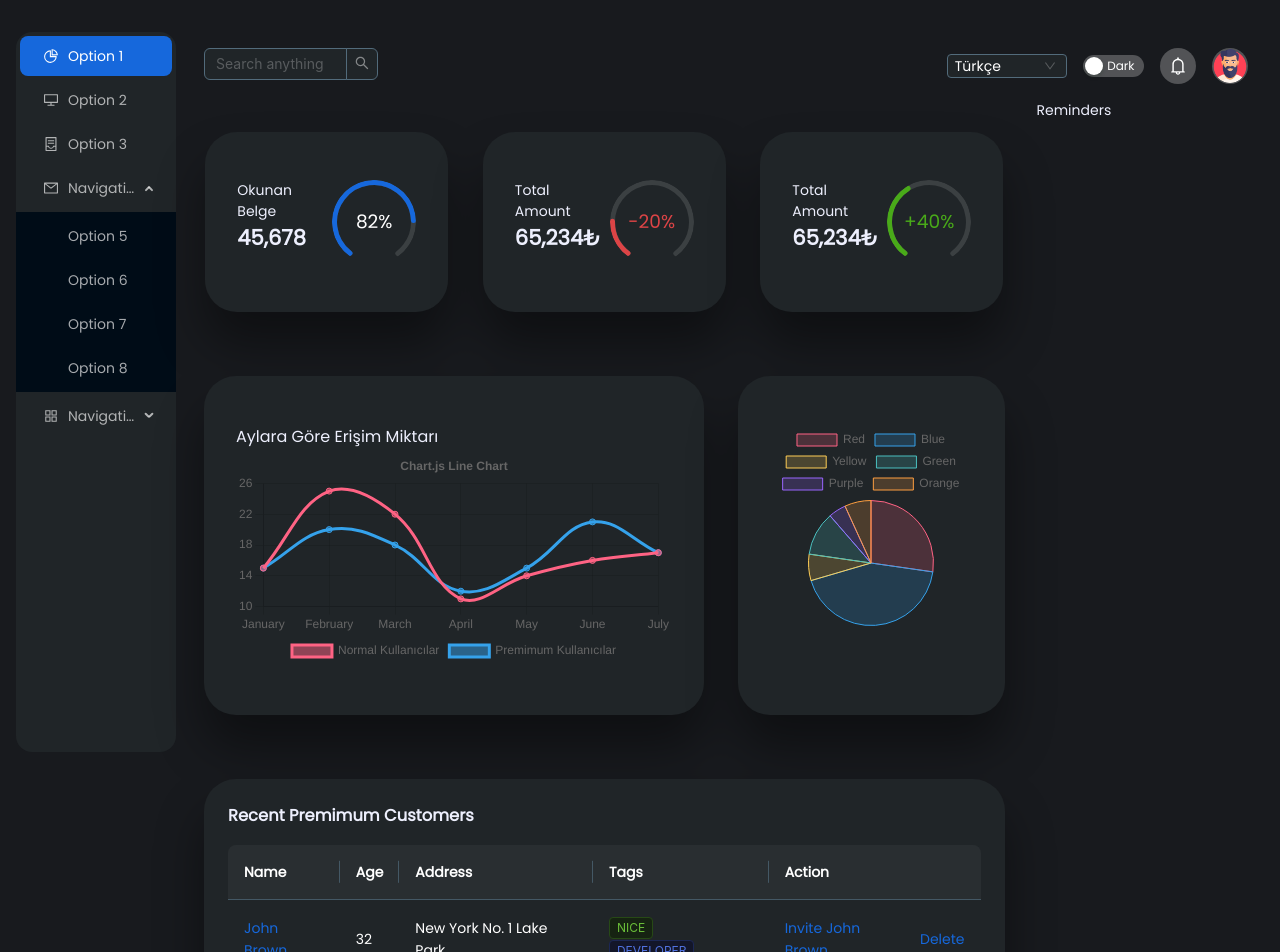
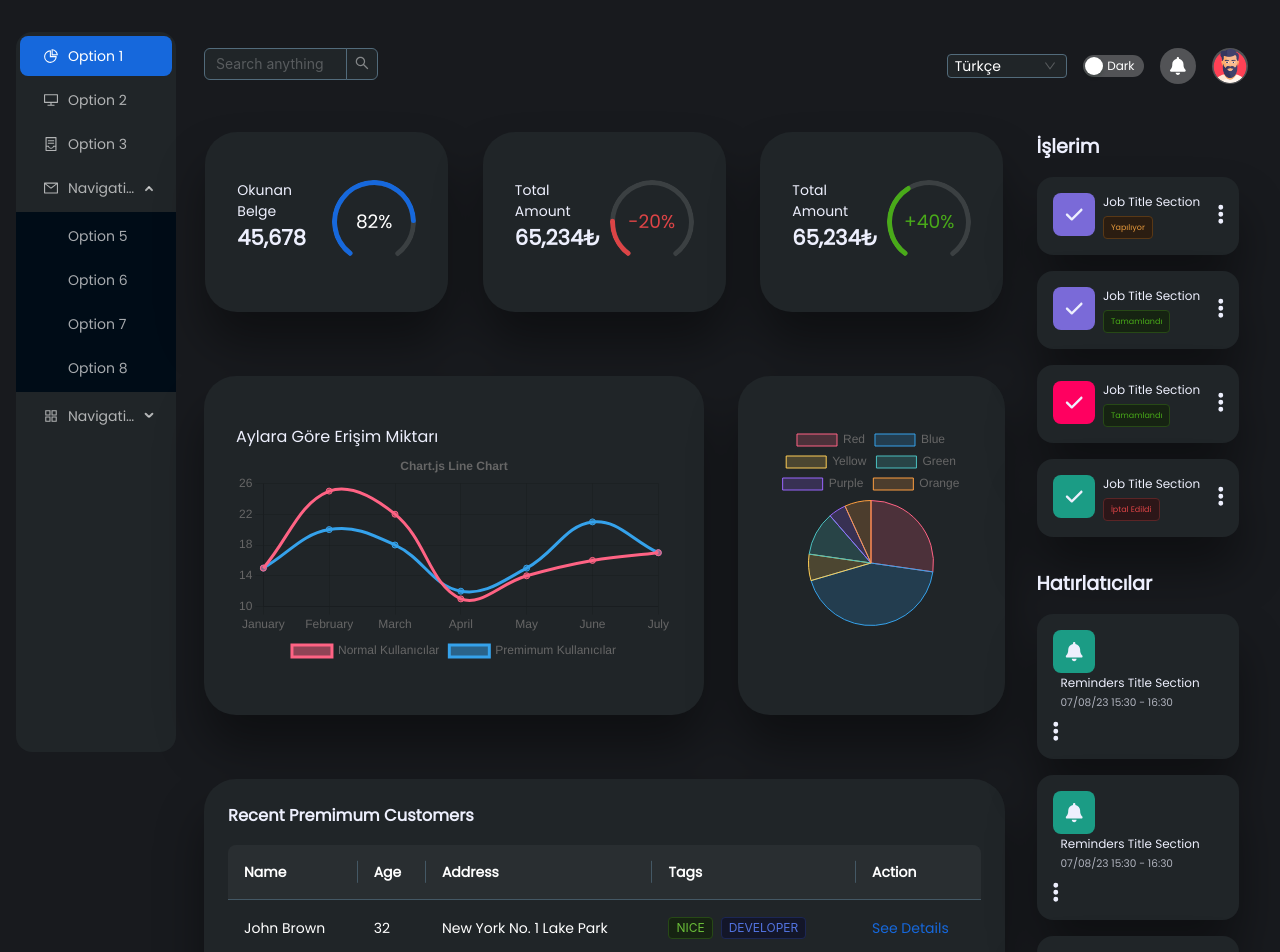
Before and after one commit to MustafaTurgut3460/admin-panel-react, a React (Create React App) app: page / in a window 1280 px wide. Shown: the top 952 px of the page. Built offline with nearby package versions, Linux system fonts and the light colour scheme.

Commit message:
reminders kısmı yapıldı

```diff
--- a/package.json
+++ b/package.json
@@ -4,6 +4,10 @@
   "private": true,
   "dependencies": {
     "@ant-design/icons": "^5.1.4",
+    "@fortawesome/fontawesome-svg-core": "^6.4.0",
+    "@fortawesome/free-regular-svg-icons": "^6.4.0",
+    "@fortawesome/free-solid-svg-icons": "^6.4.0",
+    "@fortawesome/react-fontawesome": "^0.2.0",
     "@testing-library/jest-dom": "^5.16.5",
     "@testing-library/react": "^13.4.0",
     "@testing-library/user-event": "^13.5.0",
--- /dev/null
+++ b/src/components/DashboardComponents/JobsItem.tsx
@@ -0,0 +1,69 @@
+import { SyncOutlined } from "@ant-design/icons";
+import { faCheck, faCircleInfo, faEllipsisVertical, faTrash, faXmark } from "@fortawesome/free-solid-svg-icons";
+import { FontAwesomeIcon } from "@fortawesome/react-fontawesome";
+import { Col, Dropdown, MenuProps, Row, Tag } from "antd";
+import { PresetColorType } from "antd/es/_util/colors";
+import { LiteralUnion } from "antd/es/_util/type";
+import { useEffect, useState } from "react";
+
+export interface JobsItemProps {
+    color: LiteralUnion<"warning" | PresetColorType | "success" | "processing" | "error" | "default"> | undefined,
+    text: string
+}
+
+const colors: string[] = [
+    "#1b9c85",
+    "#ff0060",
+    "#7a6ad8",
+]
+
+const items: MenuProps['items'] = [
+    {
+        label: "Tamamlandı",
+        key: '0',
+        icon: <FontAwesomeIcon icon={faCheck}/>
+    },
+    {
+        label: "Kaldır",
+        key: '1',
+        icon: <FontAwesomeIcon icon={faTrash} />
+    },
+];
+
+const JobsItem: React.FC<JobsItemProps> = ({ color, text }) => {
+
+    const [itemcolor, setItemColor] = useState("");
+
+    const getRandomColor = (): string => {
+        return colors[Math.floor(Math.random() * colors.length)];
+    }
+
+    useEffect(() => {
+        setItemColor(getRandomColor);
+    }, [])
+
+    return (
+        <Row justify={"space-between"} style={{ borderRadius: "1rem", padding: "1rem" }} className="card">
+            <Col>
+                <Row>
+                    <Col>
+                        <FontAwesomeIcon icon={faCheck} style={{ padding: "0.75rem 0.8rem", backgroundColor: itemcolor, borderRadius: "0.5rem", fontSize: "1.2rem" }} />
+                    </Col>
+                    <Col style={{ marginLeft: "0.5rem" }}>
+                        <p style={{ fontSize: "0.75rem" }}>Job Title Section</p>
+                        <Tag color={color} style={{ marginTop: "5px", fontSize: "0.5rem" }}>
+                            <span>{text}</span>
+                        </Tag>
+                    </Col>
+                </Row>
+            </Col>
+            <Col>
+                <Dropdown menu={{ items }} trigger={['click']}>
+                    <FontAwesomeIcon icon={faEllipsisVertical} style={{ marginTop: "0.6rem", fontSize: "1.4rem" }} />
+                </Dropdown>
+            </Col>
+        </Row>
+    )
+}
+
+export default JobsItem;
--- a/src/components/DashboardComponents/RecentPremimumCustomersTable.tsx
+++ b/src/components/DashboardComponents/RecentPremimumCustomersTable.tsx
@@ -1,6 +1,7 @@
 import React from 'react';
-import { Space, Table, Tag } from 'antd';
+import { Button, Space, Table, Tag } from 'antd';
 import type { ColumnsType } from 'antd/es/table';
+import useWindowDimensions from '../../hooks/window-dimention';
 
 interface DataType {
   key: string;
@@ -15,7 +16,6 @@ const columns: ColumnsType<DataType> = [
     title: 'Name',
     dataIndex: 'name',
     key: 'name',
-    render: (text) => <a>{text}</a>,
   },
   {
     title: 'Age',
@@ -52,8 +52,7 @@ const columns: ColumnsType<DataType> = [
     key: 'action',
     render: (_, record) => (
       <Space size="middle">
-        <a>Invite {record.name}</a>
-        <a>Delete</a>
+        <a>See Details</a>
       </Space>
     ),
   },
@@ -105,7 +104,8 @@ const data: DataType[] = [
 ];
 
 const RecentPremiumCustomersTable = () => {
-    return <Table columns={columns} dataSource={data} style={{backgroundColor: "var(--color-white)"}}/>
+  const { width } = useWindowDimensions();
+  return <Table columns={columns} dataSource={data} style={{ backgroundColor: width > 576 ? "var(--color-white)" : "" }} />
 }
 
 export default RecentPremiumCustomersTable;
--- /dev/null
+++ b/src/components/DashboardComponents/RemindersItem.tsx
@@ -0,0 +1,43 @@
+import { MoreOutlined, SoundFilled } from "@ant-design/icons";
+import { faBell, faCheck, faCircleInfo, faEllipsisVertical, faTrash } from "@fortawesome/free-solid-svg-icons";
+import { FontAwesomeIcon } from "@fortawesome/react-fontawesome";
+import { Col, Dropdown, MenuProps, Row } from "antd";
+
+const items: MenuProps['items'] = [
+    {
+        label: "Detaylar",
+        key: '0',
+        icon: <FontAwesomeIcon icon={faCircleInfo} />
+    },
+    {
+        label: "Kaldır",
+        key: '1',
+        icon: <FontAwesomeIcon icon={faTrash} />
+    },
+];
+
+const RemindersItem = () => {
+
+    return (
+        <Row justify={"space-between"} style={{ borderRadius: "1rem", padding: "1rem" }} className="card">
+            <Col>
+                <Row>
+                    <Col>
+                        <FontAwesomeIcon icon={faBell} style={{ padding: "0.75rem 0.8rem", backgroundColor: "#1b9c85", borderRadius: "0.5rem", fontSize: "1.2rem" }} />
+                    </Col>
+                    <Col style={{ marginLeft: "0.5rem" }}>
+                        <p style={{ fontSize: "0.75rem" }}>Reminders Title Section</p>
+                        <span style={{ fontSize: "0.66rem", opacity: "0.7" }}>07/08/23 15:30 - 16:30</span>
+                    </Col>
+                </Row>
+            </Col>
+            <Col>
+                <Dropdown menu={{ items }} trigger={['click']}>
+                    <FontAwesomeIcon icon={faEllipsisVertical} style={{ marginTop: "0.6rem", fontSize: "1.4rem" }} />
+                </Dropdown>
+            </Col>
+        </Row>
+    )
+}
+
+export default RemindersItem;
--- a/src/components/LayoutComponents/Navbar.tsx
+++ b/src/components/LayoutComponents/Navbar.tsx
@@ -62,7 +62,7 @@ const Navbar = () => {
                 defaultOpenKeys={['sub1']}
                 mode="inline"
                 theme="dark"
-                inlineCollapsed={width < 992}
+                inlineCollapsed={width < 1200}
                 items={items}
                 style={{backgroundColor: "var(--color-white)", borderRadius: "1rem", height: "90vh"}}
             />
--- a/src/components/LayoutComponents/Reminders.tsx
+++ b/src/components/LayoutComponents/Reminders.tsx
@@ -1,9 +1,28 @@
+import { Col, Progress, Row } from "antd";
+import RemindersItem from "../DashboardComponents/RemindersItem";
+import useWindowDimensions from "../../hooks/window-dimention";
+import JobsItem from "../DashboardComponents/JobsItem";
+
 const Reminders = () => {
 
-    return(
-        <div>
-            Reminders
-        </div>
+    const {width} = useWindowDimensions();
+
+    return (
+        <Row style={{marginTop: "2rem", marginRight: "1rem", marginLeft: width < 992 ? "1.5rem" : "0"}}>
+            <Col span={23}>
+                <p style={{fontSize: "1.2rem", fontWeight: "bold"}}>İşlerim</p>
+                <JobsItem color={"orange"} text={"Yapılıyor"} />
+                <JobsItem color={"success"} text={"Tamamlandı"} />
+                <JobsItem color={"success"} text={"Tamamlandı"} />
+                <JobsItem color={"error"} text={"İptal Edildi"} />
+            </Col>
+            <Col span={23} style={{marginTop: "2rem"}}>
+                <p style={{fontSize: "1.2rem", fontWeight: "bold"}}>Hatırlatıcılar</p>
+                <RemindersItem/>
+                <RemindersItem/>
+                <RemindersItem/>
+            </Col>
+        </Row>
     )
 }
 
--- a/src/components/LayoutComponents/Topbar.tsx
+++ b/src/components/LayoutComponents/Topbar.tsx
@@ -2,6 +2,8 @@ import { BellOutlined, UserOutlined } from "@ant-design/icons";
 import { Avatar, Col, Row, Select, Space, Switch } from "antd";
 import Search from "antd/es/input/Search";
 import avatar1 from "../../assets/images/avatar1.png";
+import { FontAwesomeIcon } from "@fortawesome/react-fontawesome";
+import { faBell } from "@fortawesome/free-solid-svg-icons";
 
 const Topbar = () => {
 
@@ -22,7 +24,7 @@ const Topbar = () => {
                         size="small"
                     />
                     <Switch checkedChildren="Light" unCheckedChildren="Dark" />
-                    <Avatar size={36} icon={<BellOutlined />} />
+                    <Avatar size={36} icon={<FontAwesomeIcon icon={faBell} />} />
                     <Avatar size={36} icon={<img src={avatar1} />} />
                 </Space>
             </Col>
--- a/src/pages/Dashboard.tsx
+++ b/src/pages/Dashboard.tsx
@@ -2,10 +2,13 @@ import { Col, Progress, Row, Typography } from "antd";
 import DashboardLineChart from "../components/Charts/DashboardLineChart";
 import DashboardPieChart from "../components/Charts/DashboardPieChart";
 import RecentPremiumCustomersTable from "../components/DashboardComponents/RecentPremimumCustomersTable";
+import useWindowDimensions from "../hooks/window-dimention";
 
 const { Paragraph, Title } = Typography;
 
 const Dashboard = () => {
+
+    const {width} = useWindowDimensions();
 
     return (
         <><Row justify={'space-around'} style={{ padding: "1rem" }}>
@@ -16,7 +19,7 @@ const Dashboard = () => {
                         <h2>45,678</h2>
                     </Col>
                     <Col span={12} style={{ display: "flex", justifyContent: "end" }}>
-                        <Progress type="dashboard" percent={82} size={84} format={(percent) => `${percent}%`} />
+                        <Progress type="dashboard" percent={82} size={84} format={(percent) => `${percent}%`}/>
                     </Col>
                 </Row>
             </Col>
@@ -44,16 +47,16 @@ const Dashboard = () => {
             </Col>
         </Row>
         <Row style={{ padding: "2rem" }} justify={'space-between'}>
-            <Col span={15} className="card">
+            <Col xs={24} xl={15} className="card">
                 <span style={{fontSize: "1rem"}}>Aylara Göre Erişim Miktarı</span>
                 <DashboardLineChart />
             </Col>
-            <Col span={8} className="card">
+            <Col xs={24} xl={8} className="card">
                 <DashboardPieChart />
             </Col>
         </Row>
         <Row style={{padding: "1rem 2rem"}}>
-            <Col span={24} className="card" style={{padding: "1.5rem"}}>
+            <Col span={24} className={width > 576 ? "card" : ""} style={{padding: "1.5rem"}}>
                 <h3>Recent Premimum Customers</h3>
                 <br />
                 <RecentPremiumCustomersTable/>
--- a/src/pages/Layout.tsx
+++ b/src/pages/Layout.tsx
@@ -14,10 +14,10 @@ const Layout = () => {
             <Col offset={3} xl={21} md={20} xs={23}>
                 <Topbar />
                 <Row>
-                    <Col xs={19}>
+                    <Col xs={24} lg={15} xl={19}>
                         <Outlet />
                     </Col>
-                    <Col xs={5}>
+                    <Col xs={16} lg={9} xl={5}>
                         <Reminders />
                     </Col>
                 </Row>
```
Also changed, not shown: 1 other file (tests, documents, lock files or other folders).
